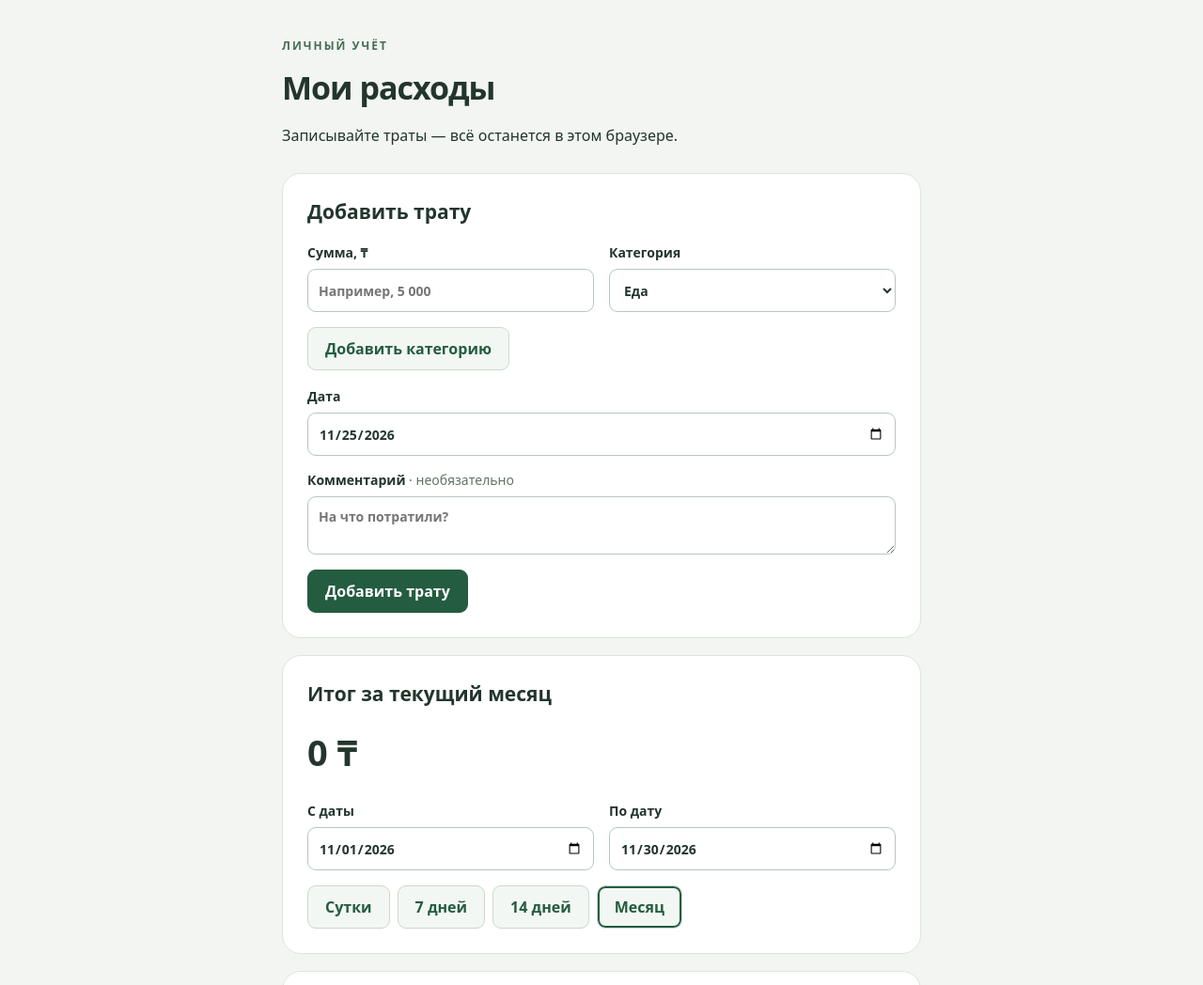
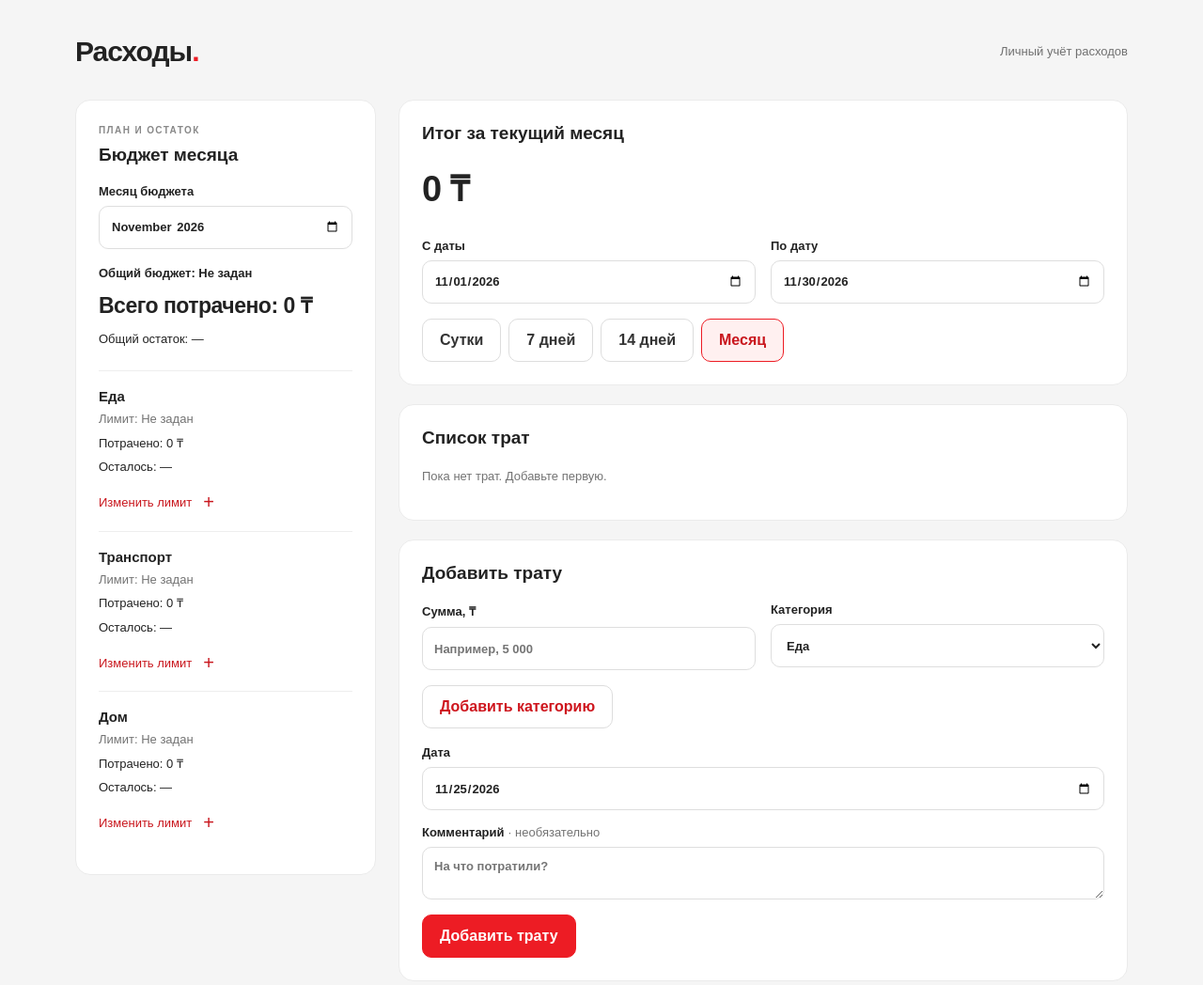
Before and after one commit to maliksuleimenov11-dotcom/rashody, a plain HTML site: page index.html in a window 1280 px wide. Shown: the top 1048 px of the page at 94% size. Drawn offline with Linux system fonts and the light colour scheme.

Commit message:
Обновлены компоновка и оформление расходов

```diff
--- a/index.html
+++ b/index.html
@@ -9,8 +9,8 @@
 </head>
 <body>
 <main>
-  <header><p class="eyebrow">Личный учёт</p><h1>Мои расходы</h1><p>Записывайте траты — всё останется в этом браузере.</p></header>
-  <section class="card" aria-labelledby="add-title">
+  <header><h1>Расходы<span class="brand-dot" aria-hidden="true">.</span></h1><p>Личный учёт расходов</p></header>
+  <section class="card add-card" aria-labelledby="add-title">
     <h2 id="add-title">Добавить трату</h2>
     <form id="expense-form" novalidate>
       <div class="grid">
@@ -30,7 +30,7 @@
       <p id="status" class="muted" role="status"></p>
     </form>
   </section>
-  <section class="card" aria-labelledby="total-title">
+  <section class="card total-card" aria-labelledby="total-title">
     <h2 id="total-title">Итог за текущий месяц</h2>
     <p id="total" class="total" aria-live="polite">0 ₸</p>
     <div class="grid">
@@ -45,8 +45,9 @@
     </div>
     <p id="period-error" class="error" role="alert"></p>
   </section>
-  <section class="card" aria-labelledby="budget-title">
-    <h2 id="budget-title">Бюджет</h2>
+  <section class="card budget-card" aria-labelledby="budget-title">
+    <p class="eyebrow">План и остаток</p>
+    <h2 id="budget-title">Бюджет месяца</h2>
     <label>Месяц бюджета<input id="budget-month" type="month" required aria-describedby="budget-month-error"></label>
     <p id="budget-month-error" class="error" role="alert"></p>
     <div id="budget-summary" aria-live="polite">
@@ -58,7 +59,8 @@
     </div>
     <div id="budget-categories"></div>
   </section>
-  <section class="card" aria-labelledby="list-title"><h2 id="list-title">Все траты</h2><p id="empty" class="muted">Пока нет трат. Добавьте первую.</p><ul id="expenses"></ul></section>
+  <section class="card list-card" aria-labelledby="list-title"><h2 id="list-title">Список трат</h2><p id="empty" class="muted">Пока нет трат. Добавьте первую.</p><ul id="expenses"></ul></section>
+  <footer>Данные сохраняются в этом браузере</footer>
 </main>
 </body>
 </html>
--- a/script.js
+++ b/script.js
@@ -147,7 +147,12 @@ function renderBudgets(focusIndex) {
     const status = document.createElement('p');
     status.className = 'muted';
     status.setAttribute('role', 'status');
-    form.append(heading, current, label, actions, error, status);
+    const editor = document.createElement('details');
+    editor.className = 'budget-editor';
+    const summary = document.createElement('summary');
+    summary.textContent = 'Изменить лимит';
+    editor.append(summary, label, actions, error, status);
+    form.append(heading, current);
     const amounts = document.createElement('div');
     amounts.setAttribute('aria-live', 'polite');
     const spent = document.createElement('p');
@@ -158,7 +163,7 @@ function renderBudgets(focusIndex) {
     warning.id = `budget-warning-${index}`;
     warning.className = 'budget-warning';
     amounts.append(spent, remaining, warning);
-    form.append(amounts);
+    form.append(amounts, editor);
     $('budget-categories').append(form);
     form.addEventListener('submit', (event) => {
       event.preventDefault();
@@ -196,7 +201,11 @@ function renderBudgets(focusIndex) {
     });
   });
   updateBudgetAmounts();
-  if (focusIndex !== undefined) $(`budget-limit-${focusIndex}`).focus();
+  if (focusIndex !== undefined) {
+    const input = $(`budget-limit-${focusIndex}`);
+    input.closest('details').open = true;
+    input.focus();
+  }
 }
 
 function setPeriod(period) {
--- a/styles.css
+++ b/styles.css
@@ -1,42 +1,71 @@
-:root { color-scheme: light; font-family: system-ui, sans-serif; color: #23352d; background: #f2f5f1; }
+:root { color-scheme: light; font-family: Arial, sans-serif; color: #222; background: #f5f5f5; --red: #ed1c24; }
 * { box-sizing: border-box; }
 body { margin: 0; }
-main { width: min(100% - 32px, 680px); margin: 40px auto; }
-header { margin-bottom: 28px; }
-h1 { font-size: 34px; margin: 4px 0 10px; letter-spacing: -1px; }
-h2 { font-size: 21px; margin: 0 0 20px; }
+main { width: min(100% - 48px, 1120px); margin: 32px auto; display: grid; grid-template-columns: 320px minmax(0, 1fr); gap: 20px 24px; align-items: start; }
+header { grid-column: 1 / -1; display: flex; align-items: center; justify-content: space-between; gap: 16px; padding-bottom: 8px; }
+h1 { font-size: 30px; letter-spacing: -1px; margin: 0; }
+.brand-dot { color: var(--red); }
+header p, footer { color: #707070; font-size: 13px; }
+h2 { font-size: 19px; margin: 0 0 20px; }
 p { line-height: 1.5; }
-.eyebrow { color: #456d56; text-transform: uppercase; letter-spacing: 2px; font-size: 12px; font-weight: 700; }
-.card { padding: 26px; background: white; border: 1px solid #dce5dc; border-radius: 20px; margin-bottom: 18px; }
-.grid { display: grid; grid-template-columns: 1fr 1fr; gap: 16px; }
-label { display: block; font-size: 14px; font-weight: 600; margin-bottom: 16px; min-width: 0; }
-input, select, textarea, button { font: inherit; min-height: 46px; border-radius: 9px; }
-input, select, textarea { display: block; width: 100%; min-width: 0; margin-top: 8px; padding: 11px; border: 1px solid #b7c7bc; background: #fff; color: #23352d; }
+.card { background: #fff; border: 1px solid #ebebeb; border-radius: 16px; padding: 24px; min-width: 0; }
+.budget-card { grid-column: 1; grid-row: 2 / span 3; }
+.total-card { grid-column: 2; grid-row: 2; }
+.list-card { grid-column: 2; grid-row: 3; }
+.add-card { grid-column: 2; grid-row: 4; }
+footer { grid-column: 1 / -1; padding: 12px 0; }
+.eyebrow { color: #888; text-transform: uppercase; font-size: 10px; letter-spacing: 1.4px; font-weight: 700; margin: 0 0 8px; }
+.grid { display: grid; grid-template-columns: minmax(0,1fr) minmax(0,1fr); gap: 16px; }
+label { display: block; font-size: 13px; font-weight: 600; margin-bottom: 16px; min-width: 0; }
+input, select, textarea, button { font: inherit; min-height: 46px; border-radius: 10px; }
+input, select, textarea { display: block; width: 100%; min-width: 0; margin-top: 8px; padding: 12px; border: 1px solid #dedede; background: #fff; color: #222; }
 textarea { resize: vertical; }
-button { padding: 11px 18px; border: 1px solid #245c40; background: #245c40; color: white; cursor: pointer; font-weight: 600; }
-button:hover { filter: brightness(.93); }
-button.secondary { background: #f3f7f3; color: #245c40; border-color: #cbd9cc; }
-#toggle-category { margin-bottom: 18px; }
-#category-panel { padding: 16px; background: #f3f7f3; border-radius: 12px; margin-bottom: 18px; }
-:focus-visible { outline: 3px solid #ba7b28; outline-offset: 3px; }
-.muted { color: #637367; font-weight: 400; font-size: 14px; }
-.error { color: #a52c24; font-size: 14px; }
+button { min-width: 44px; padding: 11px 18px; border: 1px solid var(--red); background: var(--red); color: white; cursor: pointer; font-weight: 600; }
+button:hover { filter: brightness(.95); }
+button.secondary { background: #fff; color: #333; border-color: #ddd; }
+#toggle-category { margin-bottom: 18px; color: #ce151d; }
+#category-panel { padding: 16px; background: #fafafa; border-radius: 12px; margin-bottom: 18px; }
+:focus-visible { outline: 3px solid #2675c9; outline-offset: 3px; }
+.muted { color: #737373; font-weight: 400; font-size: 13px; }
+.error { color: #be1620; font-size: 13px; }
 .error:empty, #status:empty { display: none; }
-.total { font-size: 38px; font-weight: 700; margin: 0 0 24px; overflow-wrap: anywhere; }
+.total { font-size: 38px; font-weight: 700; margin: 0 0 24px; letter-spacing: -1px; overflow-wrap: anywhere; }
 .presets { display: flex; flex-wrap: wrap; gap: 8px; }
-[aria-pressed="true"] { box-shadow: inset 0 0 0 2px #245c40; }
+button[aria-pressed="true"] { background: #fff0f0; color: #c9161d; border-color: #ed1c24; }
 ul { list-style: none; padding: 0; margin: 0; }
-li { padding: 18px 0; border-top: 1px solid #e1e8e1; overflow-wrap: anywhere; }
+li { padding: 20px 0; border-top: 1px solid #eee; overflow-wrap: anywhere; }
 .expense-top { display: flex; justify-content: space-between; gap: 16px; align-items: baseline; }
-.expense-amount { font-size: 20px; white-space: nowrap; }
+.expense-top strong { min-width: 0; }
+.expense-amount { font-size: 20px; font-variant-numeric: tabular-nums; }
 .expense-comment { white-space: pre-wrap; margin-bottom: 0; }
-.expense-delete { margin-top: 12px; min-width: 44px; }
-.budget-category { border-top: 1px solid #e1e8e1; padding: 18px 0; overflow-wrap: anywhere; }
-.budget-category h3 { margin: 0; font-size: 18px; }
+button.expense-delete { margin-top: 12px; color: #c9161d; font-size: 13px; }
+.budget-category { border-top: 1px solid #eee; padding: 18px 0 8px; overflow-wrap: anywhere; }
+.budget-category h3 { margin: 0; font-size: 15px; }
+.budget-category p { margin: 6px 0; font-size: 13px; }
 .budget-category [role="status"]:empty { display: none; }
-.budget-warning { color: #a52c24; font-weight: 600; }
+.budget-warning { color: #be1620; font-weight: 600; }
 .budget-warning:empty { display: none; }
-#budget-summary { overflow-wrap: anywhere; }
+#budget-summary { overflow-wrap: anywhere; padding: 0 0 16px; }
+#budget-summary p { margin: 8px 0; font-size: 13px; }
+#budget-summary #budget-spent { font-size: 23px; font-weight: 700; letter-spacing: -.5px; }
 #budget-total { font-weight: 700; }
 #budget-incomplete:empty { display: none; }
-@media (max-width: 480px) { main { margin: 24px auto; } .card { padding: 20px; } .grid { grid-template-columns: 1fr; gap: 0; } .expense-top { flex-wrap: wrap; gap: 6px; } h1 { font-size: 30px; } }
+.budget-editor summary { display: flex; align-items: center; min-height: 44px; width: fit-content; padding: 8px 0; cursor: pointer; color: #c9161d; font-size: 13px; }
+.budget-editor summary::after { content: '+'; margin-left: 12px; font-size: 20px; }
+.budget-editor[open] summary::after { content: '−'; }
+.budget-editor .presets { flex-direction: column; }
+.budget-editor label { margin-top: 8px; }
+@media (max-width: 760px) {
+ main { width: min(100% - 24px, 560px); margin: 20px auto; grid-template-columns: minmax(0, 1fr); gap: 16px; }
+ header { align-items: flex-start; flex-direction: column; gap: 4px; }
+ header p { margin: 0; }
+ .budget-card, .total-card, .list-card, .add-card { grid-column: 1; grid-row: auto; }
+ .budget-card { grid-row: 2; }
+ .total-card { grid-row: 3; }
+ .list-card { grid-row: 4; }
+ .add-card { grid-row: 5; }
+ .card { padding: 20px; }
+ .grid { grid-template-columns: minmax(0, 1fr); gap: 0; }
+ .expense-top { flex-wrap: wrap; gap: 6px; }
+ h1 { font-size: 28px; }
+}
```
Also changed, not shown: 1 other file.
